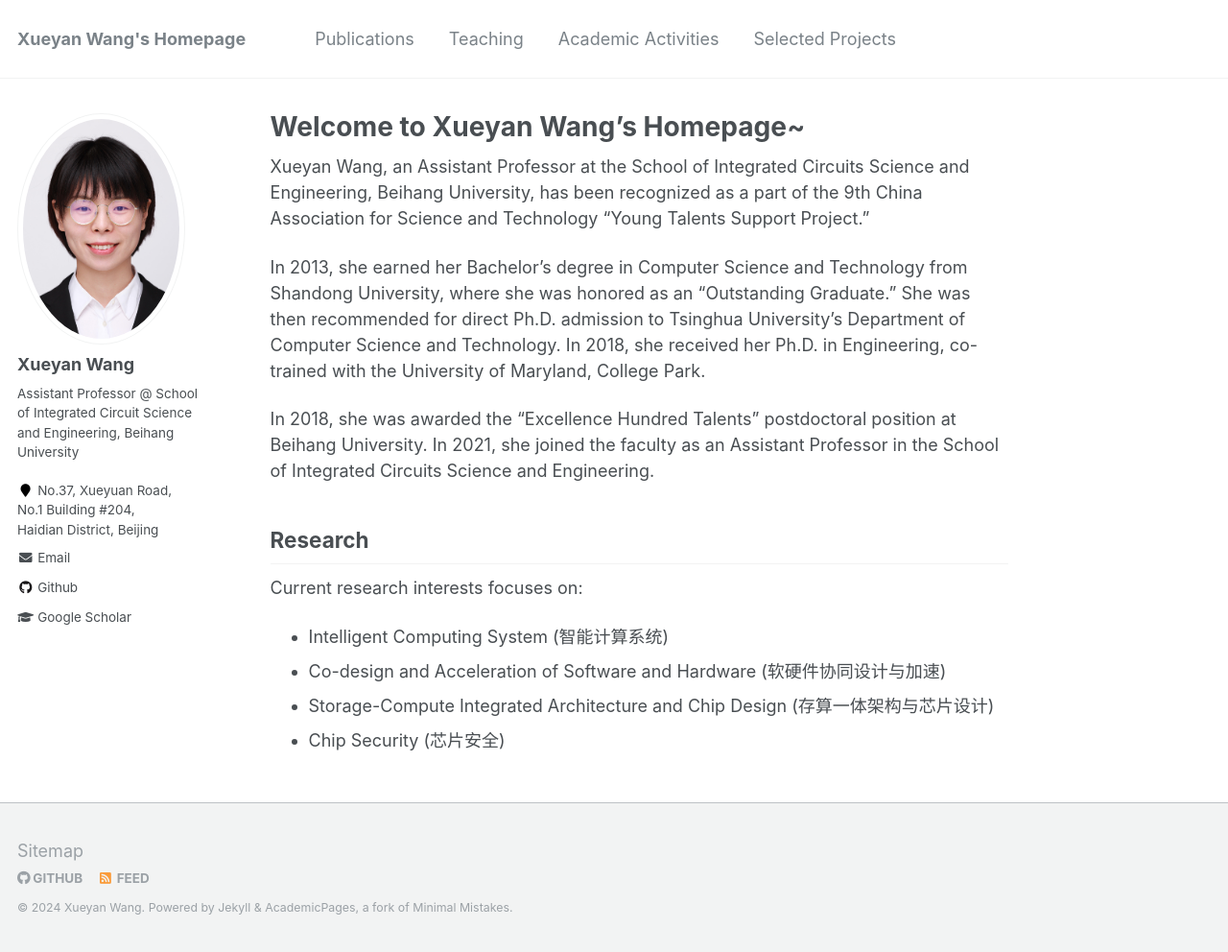
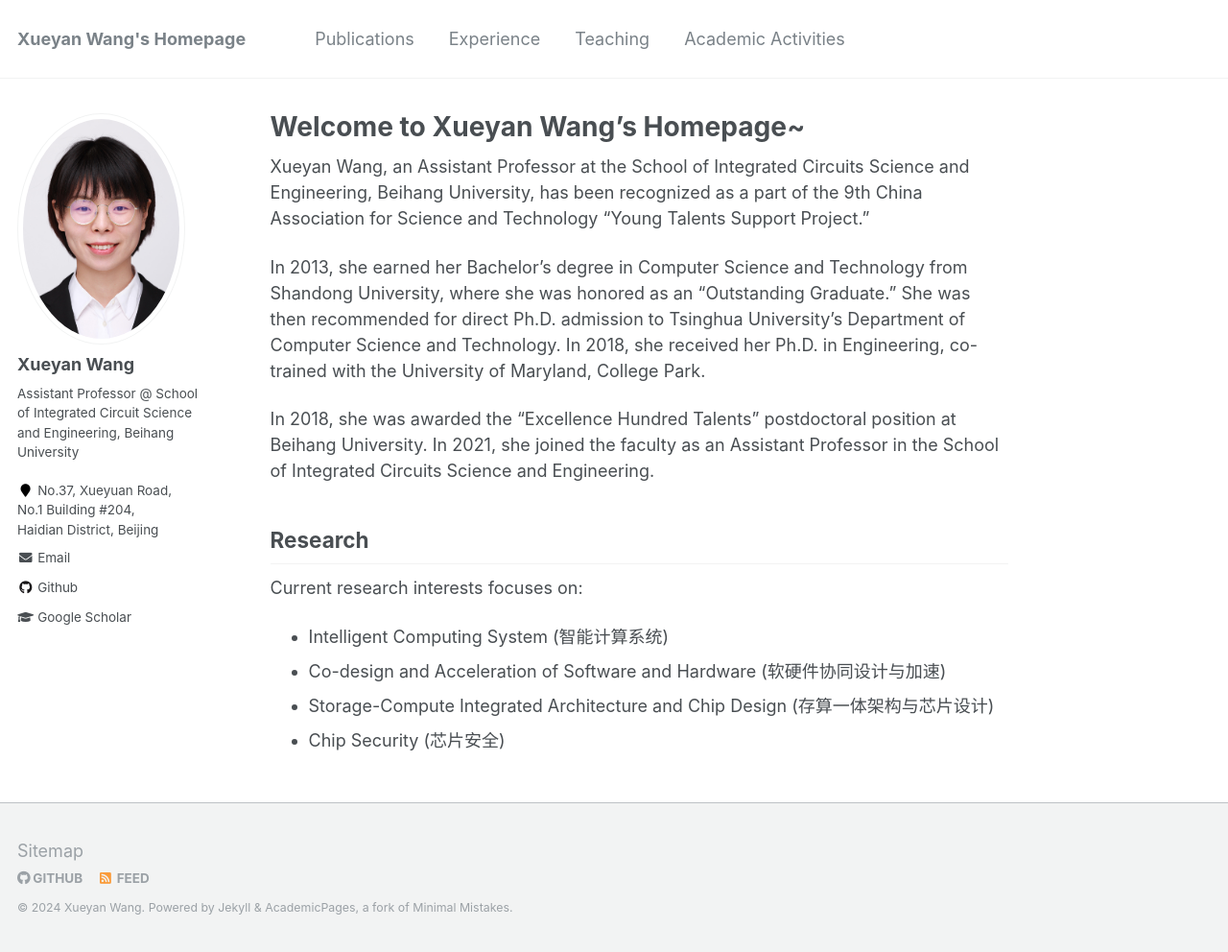
Before and after one commit to xywangbuaa/xywang.github.io, a Jekyll site: the page built from _pages/about.md, in a window 1280 px wide and 992 px high. Shown: the whole window at 96% size. Built offline with Jekyll 4.4.1, drawn with Linux system fonts in a browser that asks for light colours; some of the changed lines change nothing that is shown.

Commit message:
Update navigation.yml

```diff
--- a/_data/navigation.yml
+++ b/_data/navigation.yml
@@ -3,8 +3,8 @@
   - title: "Publications"
     url: /publications/
 
-  # - title: "Talks"
-  #   url: /talks/
+  - title: "Experience"
+    url: /cv/
 
   # - title: "Teaching"
   #   url: /teaching/
@@ -18,8 +18,8 @@
   - title: "Academic Activities"
     url: /academic-activities/
 
-  - title: "Selected Projects"
-    url: /selected-projects/
+  # - title: "Selected Projects"
+  #  url: /selected-projects/
 
 
   # - title: "Guide"
```
